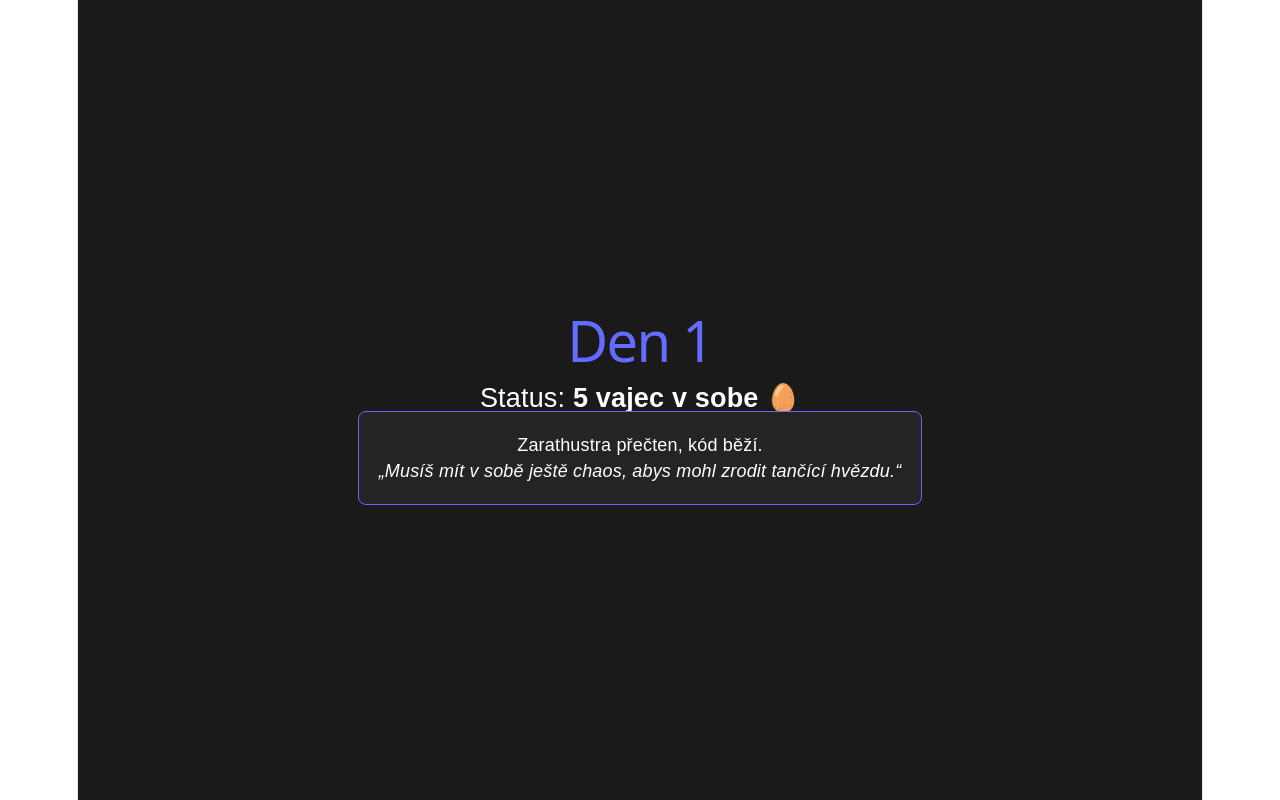
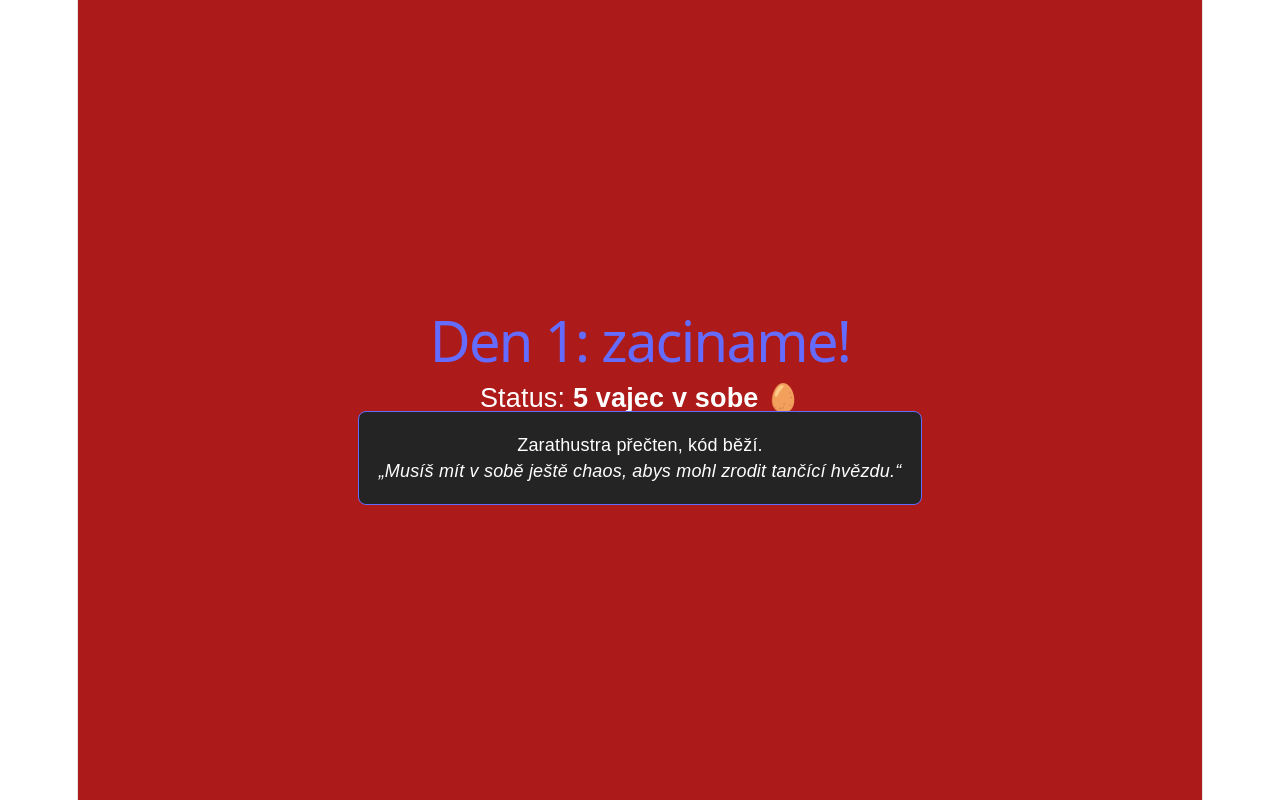
Before and after one commit to bartos123/muj-projekt, a React (Vite) app: page / in a window 1280 px wide. Built offline with nearby package versions, Linux system fonts and the light colour scheme.

Commit message:
Zmena barev a nadpisu

```diff
--- a/src/App.jsx
+++ b/src/App.jsx
@@ -9,10 +9,10 @@ function App() {
       justifyContent: 'center',
       height: '100vh',
       fontFamily: 'sans-serif',
-      backgroundColor: '#1a1a1a',
+      backgroundColor: '#ad1a1a',
       color: 'white'
     }}>
-      <h1 style={{ color: '#646cff' }}>Den 1</h1>
+      <h1 style={{ color: '#646cff' }}>Den 1: zaciname!</h1>
       <p style={{ fontSize: '1.5rem' }}>Status: <b>5 vajec v sobe</b> 🥚</p>
       <div style={{
         padding: '20px',
```
